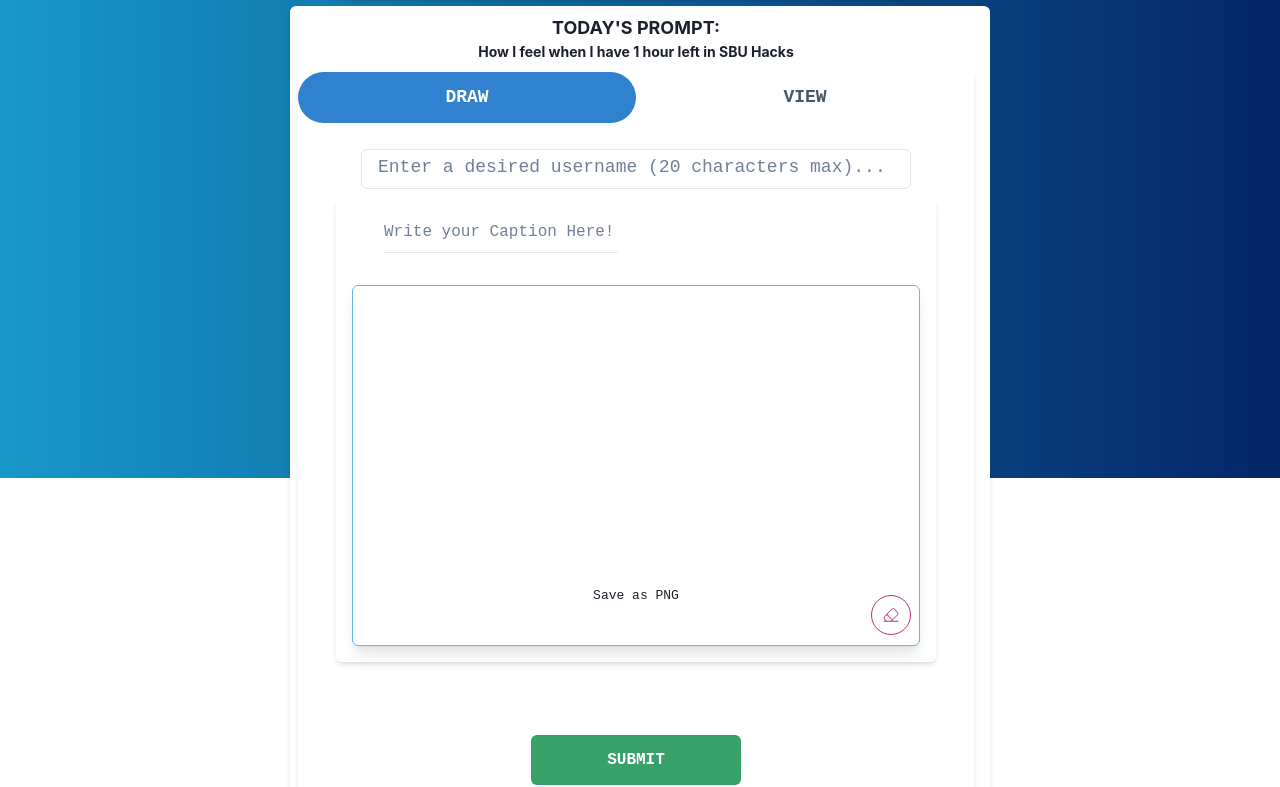
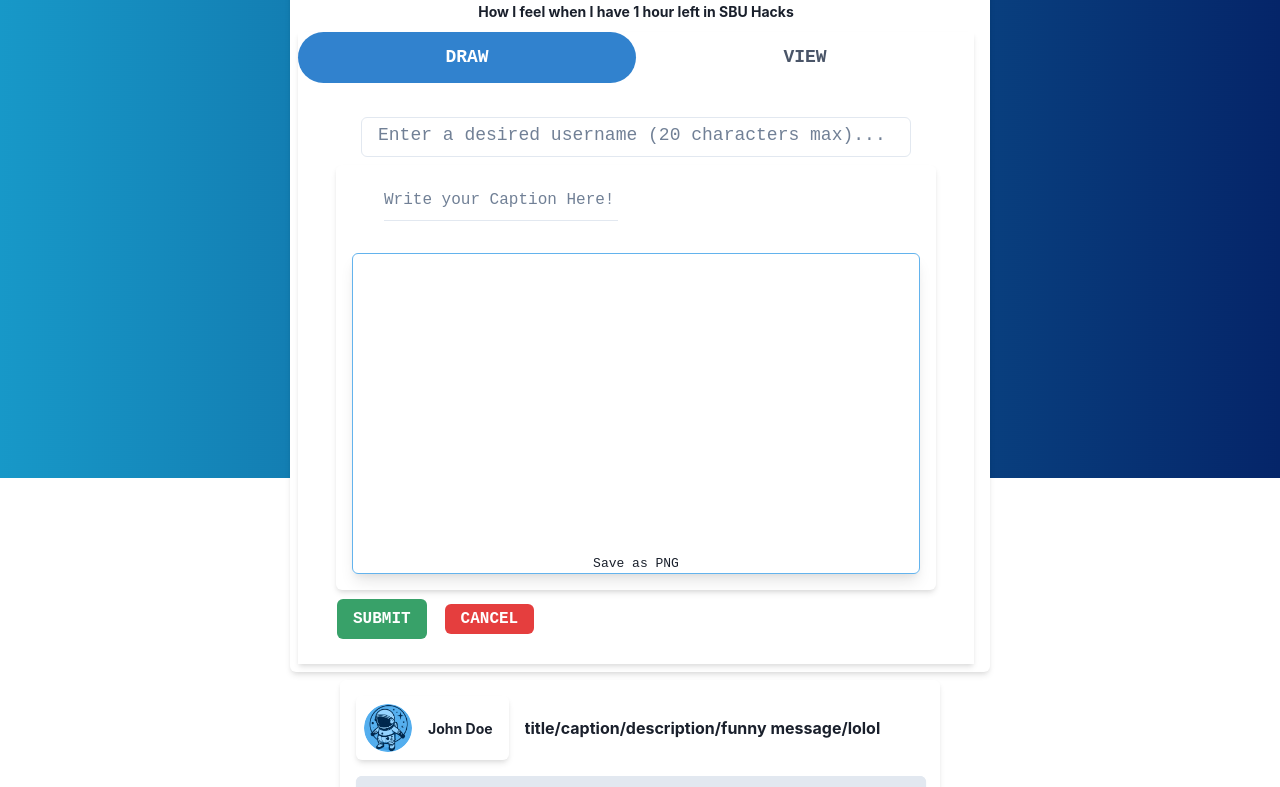
Before and after one commit to dakota-byte/SBUHACKS2024, a React (Create React App) app in the folder app/: page /KyleTest in a window 1280 px wide. Shown: the part 480-1267 px from the top of the page. Built offline with nearby package versions, Linux system fonts and the light colour scheme.

Commit message:
semi fixed the location of the buttons

```diff
--- a/app/src/DrawBox.jsx
+++ b/app/src/DrawBox.jsx
@@ -30,14 +30,14 @@ const DrawBox = () => {
                     height = "300px"
                 >
                 </Canvas>
-                <IconButton
+                {/* <IconButton
                     variant='outline'
                     colorScheme='pink'
                     aria-label='Call Sage'
                     fontSize='20px'
                     icon={<CiEraser />}
                     style={{ borderRadius: '50%' , right: '-255px', top: '-10px'}}
-                />
+                /> */}
             </Box>
 
 
--- a/app/src/PromptBox.jsx
+++ b/app/src/PromptBox.jsx
@@ -1,6 +1,6 @@
 import React from "react";
 
-import { Button, Image, Text , Tab, Tabs, TabList, TabPanels, TabPanel, IconButton, Box, Textarea, Flex } from '@chakra-ui/react'
+import { Button, Image, Text , Tab, Tabs, TabList, TabPanels, TabPanel, IconButton, Box, Textarea, Flex, Stack } from '@chakra-ui/react'
 
 import ProfileBox from "./ProfileBox.jsx"
 
@@ -110,17 +110,51 @@ function PromptBox(props)
 
                                 </Flex> */}
 
-                                <Textarea maxLength={20} rows={1} size='lg' placeholder='Enter a desired username (20 characters max)...' style={{width: '550px', resize: 'none', paddingTop: '5px', marginTop: '10px'}}/>
+                                <Box maxWidth="600px" mx="auto" marginTop={2} marginBottom={2} bg="white" flexDirection="column">
+                                    <Textarea maxLength={20} rows={1} size='lg' placeholder='Enter a desired username (20 characters max)...' style={{width: '550px', resize: 'none', paddingTop: '5px', marginTop: '10px'}}/>
 
-                                <DrawBox></DrawBox>
+                                    <DrawBox></DrawBox>
 
-                                <Flex justifyContent="center" alignItems="center" height="15vh">
-                                    <Button colorScheme='green' onClick={navigateToRoute} size="md" h = "50px" w="210px" top="30px">SUBMIT</Button>
-                                </Flex>
+                                    <Stack direction={{ base: 'column', md: 'row' }} spacing={4} align="center">
+                                        <Box margin="1px">
+                                            <Button
+                                                colorScheme="green"
+                                                onClick={navigateToRoute}
+                                                maxWidth="210"
+                                                maxHeight="50px"
+                                                width="100%"
+                                            >
+                                                SUBMIT
+                                            </Button>
+                                    </Box>
+
+                                        <Box margin="1px">
+                                            <Button
+                                                colorScheme="red"
+                                                onClick={navigateToRoute}
+                                                maxWidth="150"
+                                                maxHeight="30px"
+                                                width="100%"
+                                            >
+                                                CANCEL
+                                            </Button>
+                                        </Box>
+                                    </Stack>
+
+
+                                </Box>
+
+
+
+                                {/*
+
+                                <Box justifyContent="center" alignItems="center" height="15vh">
+
+                                </Box>
 
                                 <Flex justifyContent="center" alignItems="center" height="12vh">
-                                    <Button colorScheme='red' onClick={navigateToRoute} size="md" h = "30px" w="150px" top="-30px">CANCEL</Button>
-                                </Flex>
+
+                                </Flex> */}
                             </TabPanel>
 
                         <TabPanel>
```
